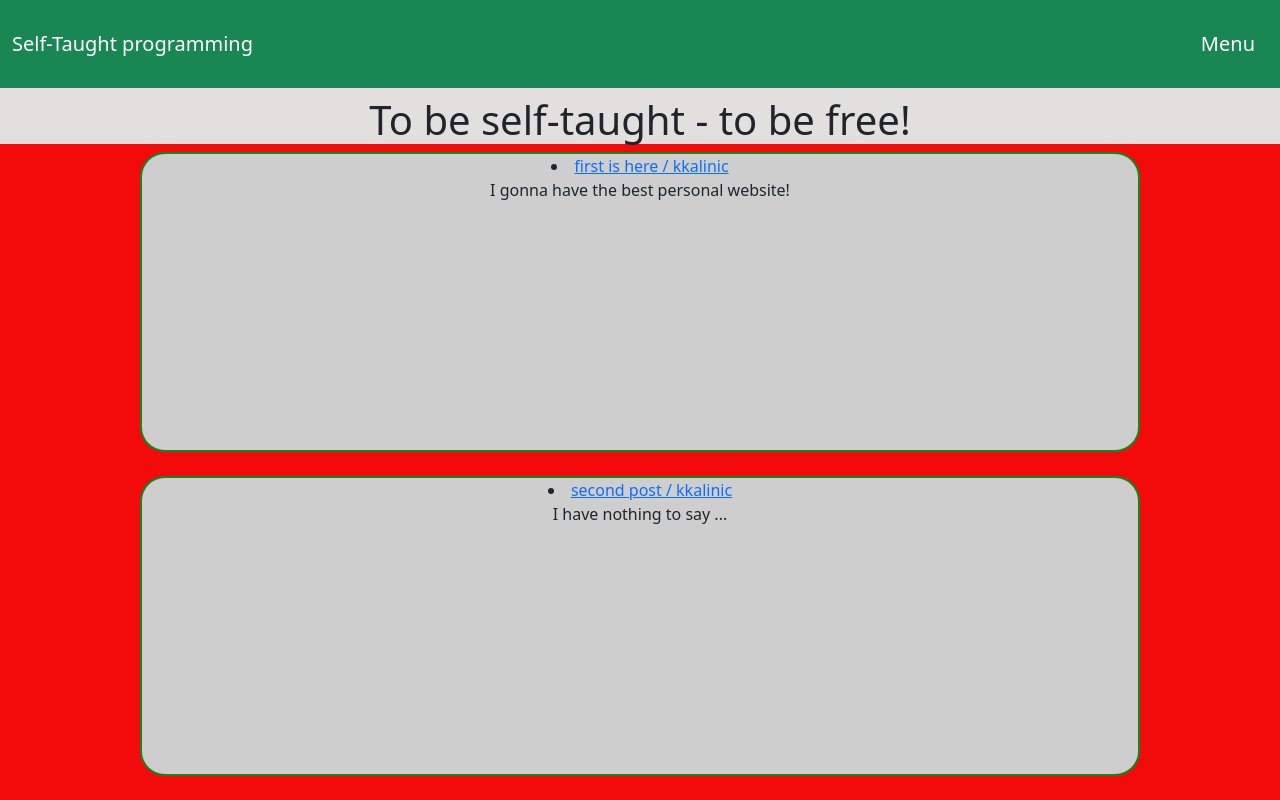
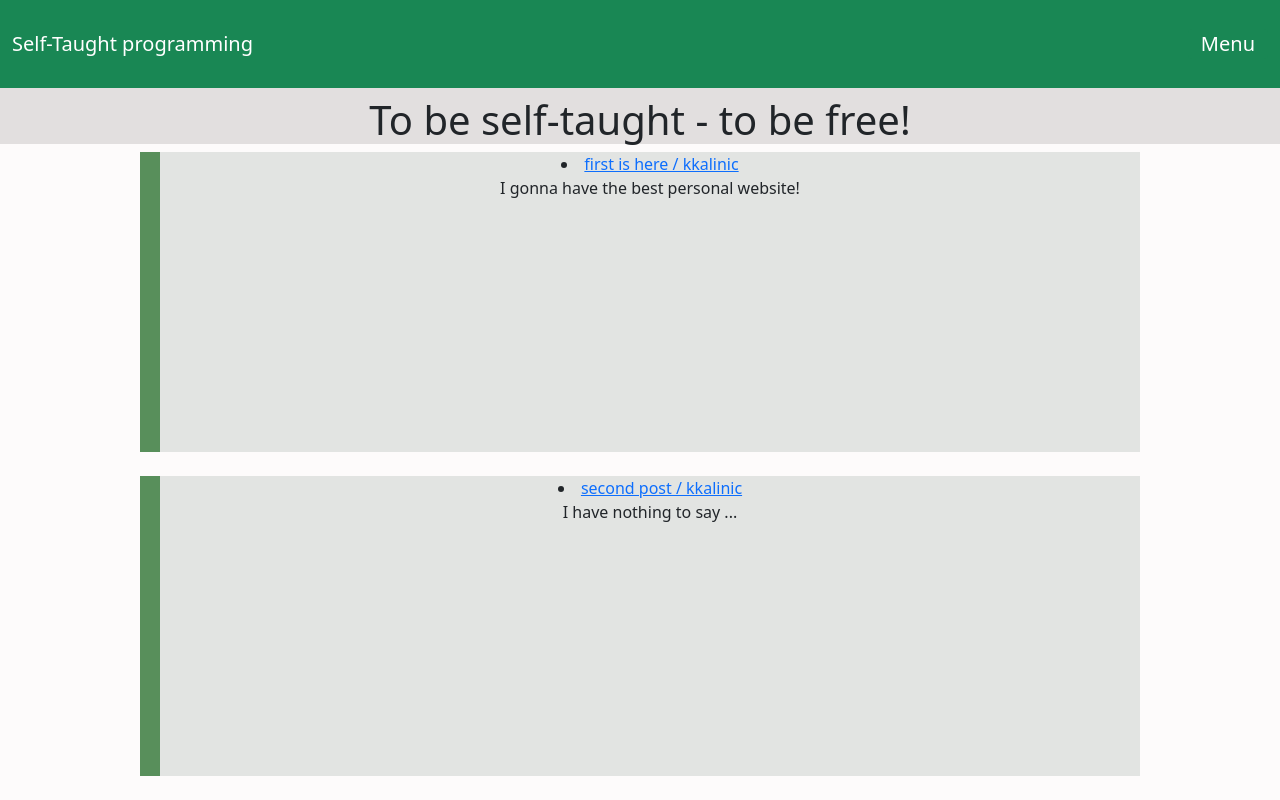
Before and after one commit to KyryloKalinichenko/CS50-Final-Project, a Django app: page /articles in a window 1280 px wide. Run offline with Django 3.2, Linux system fonts and the light colour scheme; data comes from the database, SQL or seed files in the repository.

Commit message:
articles

```diff
--- a/blog/blog/mainpage/static/style.css
+++ b/blog/blog/mainpage/static/style.css
@@ -1,16 +1,12 @@
 #post{
-    background-color: rgb(205, 206, 205);
+    background-color: rgb(226, 228, 226);
     width: 1000px;
     height: 300px;
-    border-radius: 25px;
-    border: 2px solid #14861e;
-}
-
-#lyrics
-{
-    background-color: rgb(226, 223, 223);
+    border-left: 20px solid;
+    border-color: rgb(88, 143, 91);
+    /* border :darkorange(226, 223, 223); */
 }
 
 body{
-    background-color: rgb(243, 10, 10);
+    background-color: rgb(253, 251, 251);
 }
```
